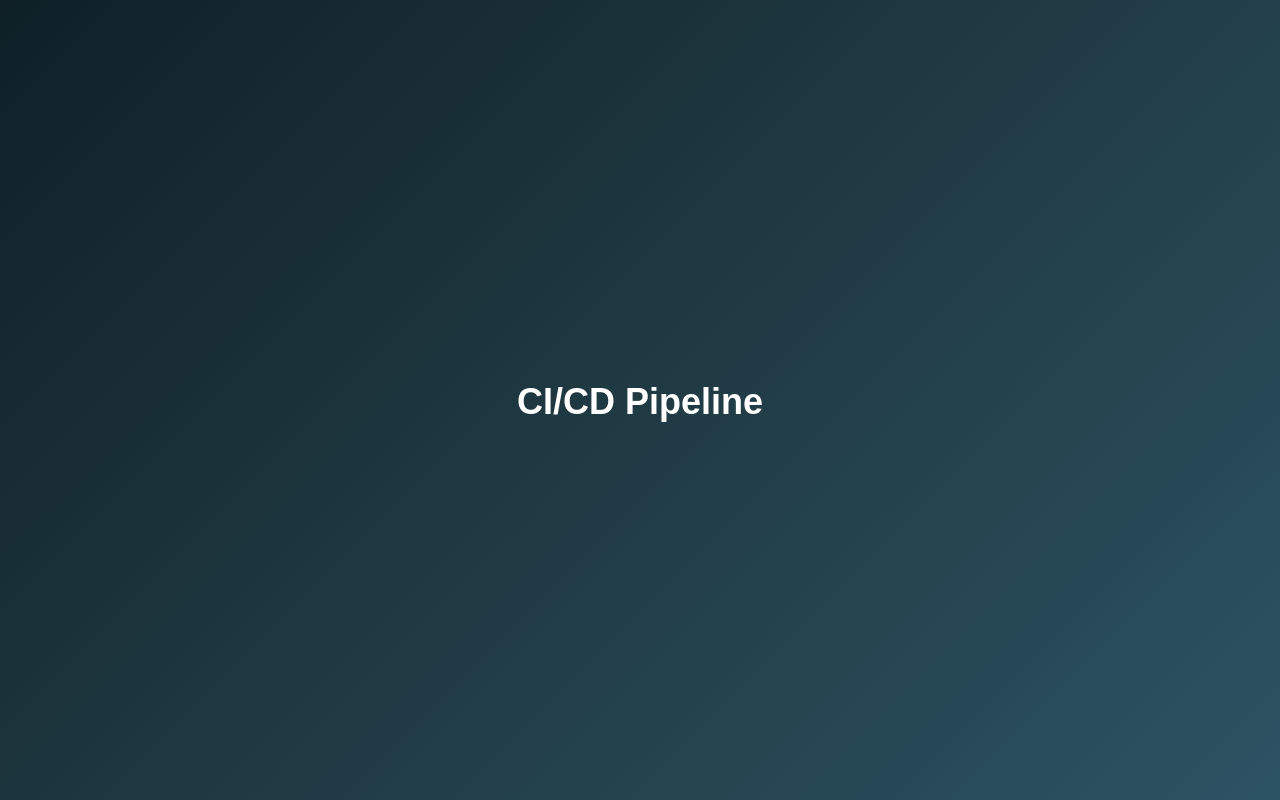
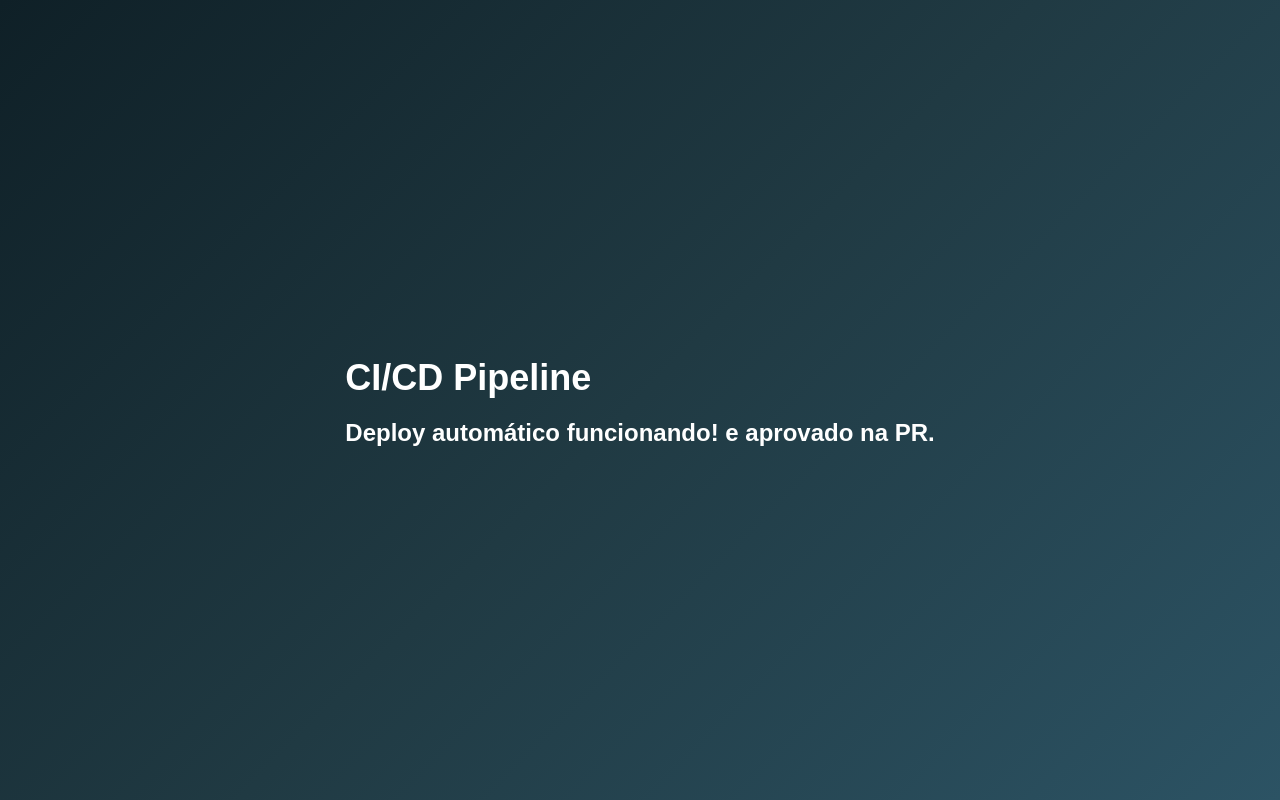
Before and after one commit to ryanbsdeveloper/ci-cd-aula, a website: page views/index.html in a window 1280 px wide. Drawn offline with Linux system fonts and the light colour scheme.

Commit message:
feat: novo h2

```diff
--- a/views/index.html
+++ b/views/index.html
@@ -23,7 +23,7 @@
 <body>
   <div>
     <h1>CI/CD Pipeline</h1>
-    <!-- <h2>Deploy automático funcionando!</h2> -->
+    <h2>Deploy automático funcionando! e aprovado na PR.</h2>
   </div>
 </body>
 </html>
```
